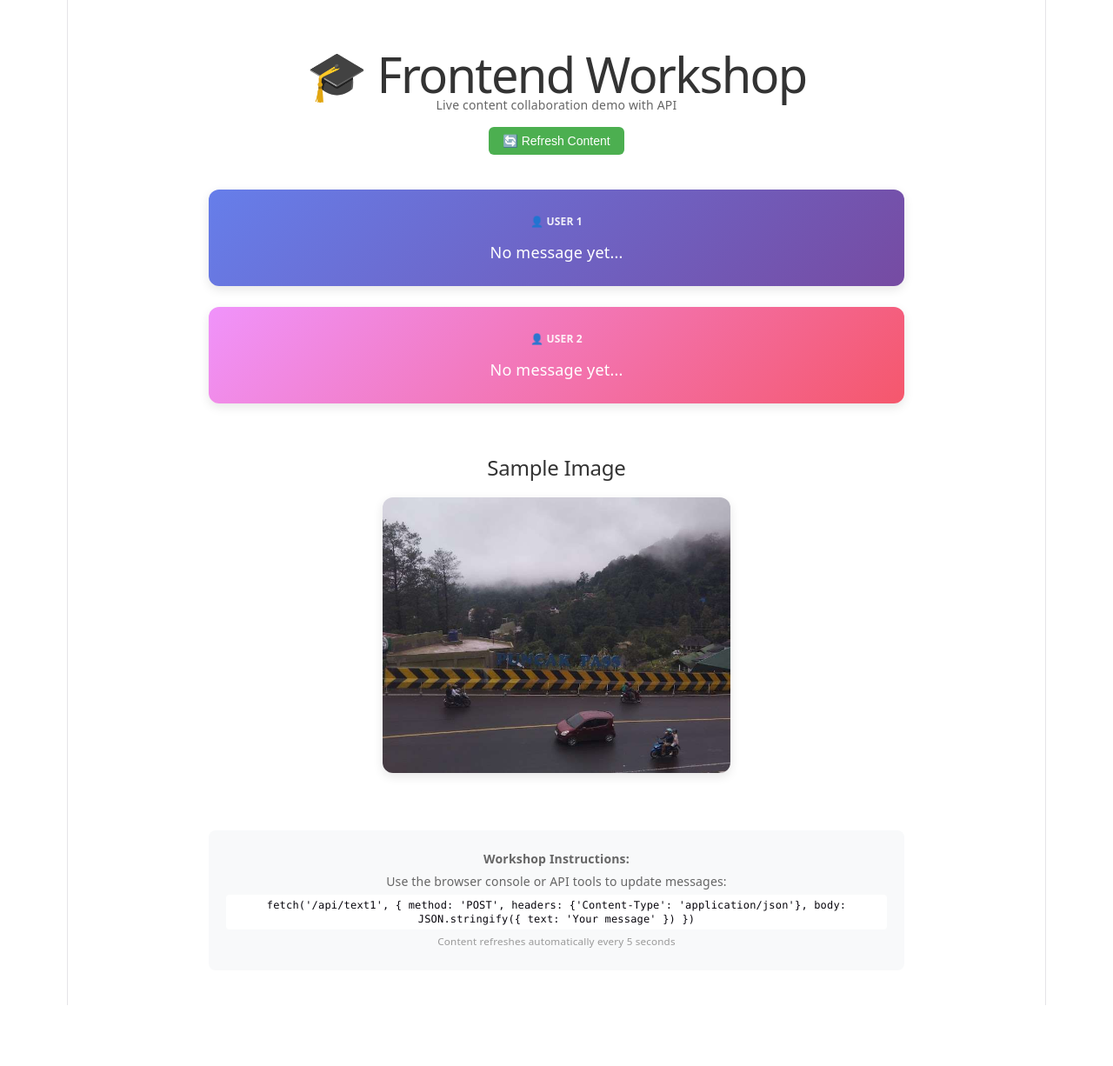
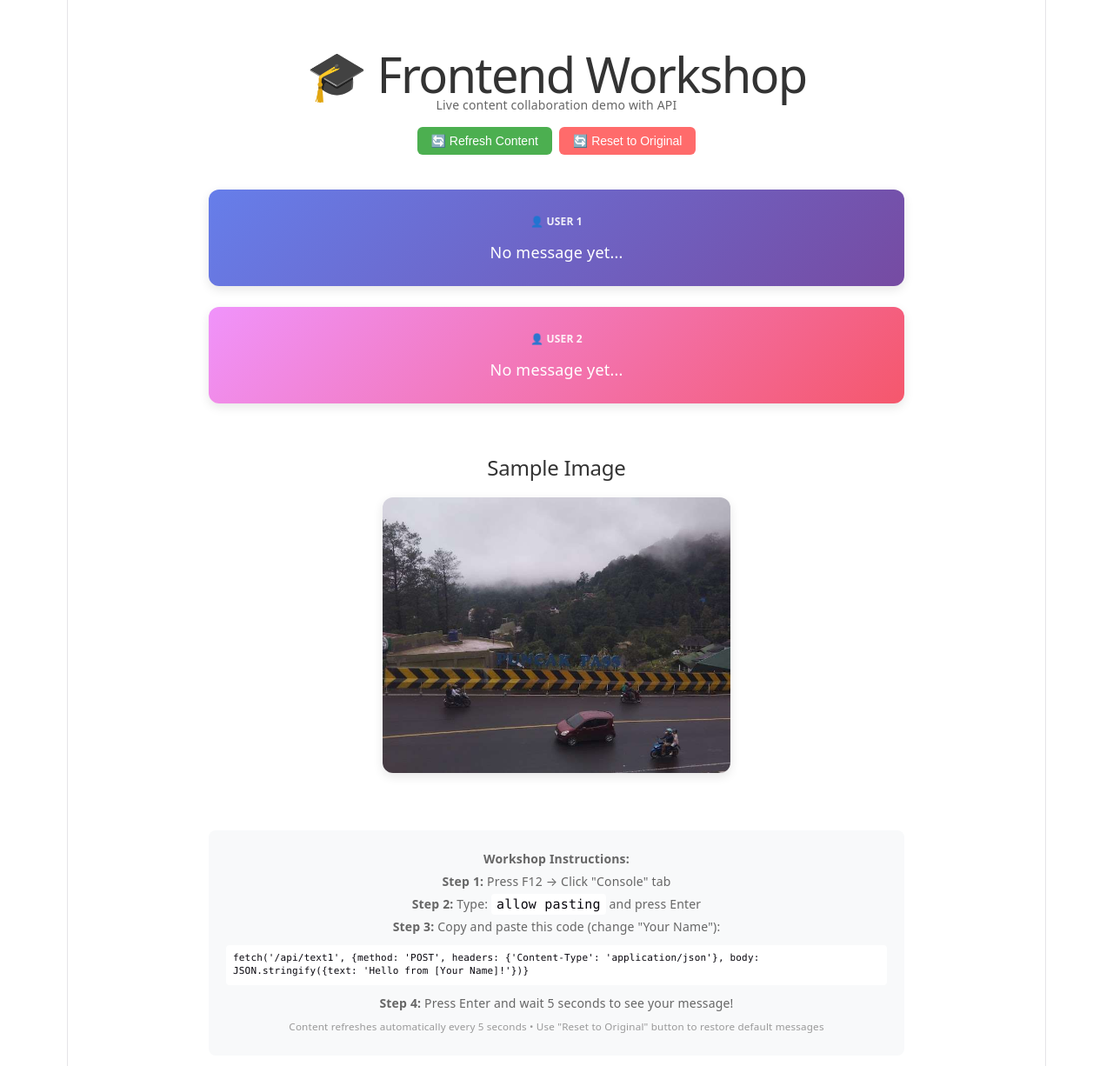
Before and after one commit to priandoyo/react-frontend-workshop, a React (Vite) app: page / in a window 1280 px wide. Shown: the top 1226 px of the page at 87% size. Before the commit the page ends 1156 px from the top, so only its background shows below. Built offline with nearby package versions, Linux system fonts and the light colour scheme; no server answers.

Commit message:
push all

```diff
--- a/src/App.tsx
+++ b/src/App.tsx
@@ -25,10 +25,27 @@ export default function App() {
     });
   };
 
+  const handleReset = () => {
+    if (confirm('Reset both messages to original content from GitHub?')) {
+      Promise.all([
+        fetch('/api/text1', { method: 'DELETE' }),
+        fetch('/api/text2', { method: 'DELETE' })
+      ])
+      .then(() => {
+        fetchContent();
+        alert('Messages reset to original! ✅');
+      })
+      .catch(err => {
+        console.error('Reset failed:', err);
+        alert('Reset failed ❌');
+      });
+    }
+  };
+
   useEffect(() => {
     fetchContent();
 
-    // Auto-refresh every 5 seconds (faster now!)
+    // Auto-refresh every 5 seconds
     const interval = setInterval(fetchContent, 5000);
     return () => clearInterval(interval);
   }, []);
@@ -52,12 +69,29 @@ export default function App() {
             Last updated: {lastUpdated.toLocaleTimeString()}
           </p>
         )}
+
+        <div style={{ marginTop: "12px" }}>
           <button
             onClick={fetchContent}
             style={{
-            marginTop: "12px",
               padding: "8px 16px",
               background: "#4CAF50",
+              color: "white",
+              border: "none",
+              borderRadius: "6px",
+              cursor: "pointer",
+              fontSize: "14px",
+              marginRight: "8px"
+            }}
+          >
+            🔄 Refresh Content
+          </button>
+
+          <button
+            onClick={handleReset}
+            style={{
+              padding: "8px 16px",
+              background: "#ff6b6b",
               color: "white",
               border: "none",
               borderRadius: "6px",
@@ -65,8 +99,9 @@ export default function App() {
               fontSize: "14px"
             }}
           >
-          🔄 Refresh Content
+            🔄 Reset to Original
           </button>
+        </div>
       </div>
 
       {loading ? (
@@ -136,13 +171,21 @@ export default function App() {
       }}>
         <strong>Workshop Instructions:</strong>
         <br />
-        Use the browser console or API tools to update messages:
+        <strong>Step 1:</strong> Press F12 → Click "Console" tab
         <br />
-        <code style={{ background: "#fff", padding: "4px 8px", borderRadius: "4px", fontSize: "12px" }}>
-          fetch('/api/text1', {'{'} method: 'POST', headers: {'{'}'Content-Type': 'application/json'{'}'}, body: JSON.stringify({'{'} text: 'Your message' {'}'}) {'}'})
+        <strong>Step 2:</strong> Type: <code style={{ background: "#fff", padding: "2px 6px" }}>allow pasting</code> and press Enter
+        <br />
+        <strong>Step 3:</strong> Copy and paste this code (change "Your Name"):
+        <br />
+        <code style={{ background: "#fff", padding: "8px", display: "block", margin: "8px 0", fontSize: "11px", textAlign: "left", overflowX: "auto" }}>
+          fetch('/api/text1', {'{'}method: 'POST', headers: {'{'}
+          'Content-Type': 'application/json'{'}'}, body: JSON.stringify({'{'}text: 'Hello from [Your Name]!'{'}'}){'}'}
         </code>
+        <strong>Step 4:</strong> Press Enter and wait 5 seconds to see your message!
         <br />
-        <small style={{ color: "#999" }}>Content refreshes automatically every 5 seconds</small>
+        <small style={{ color: "#999" }}>
+          Content refreshes automatically every 5 seconds • Use "Reset to Original" button to restore default messages
+        </small>
       </div>
     </div>
   );
```
Also changed, not shown: api/text2.ts (+8 -1 lines). Lines whose indentation alone changed are shown as unchanged.
